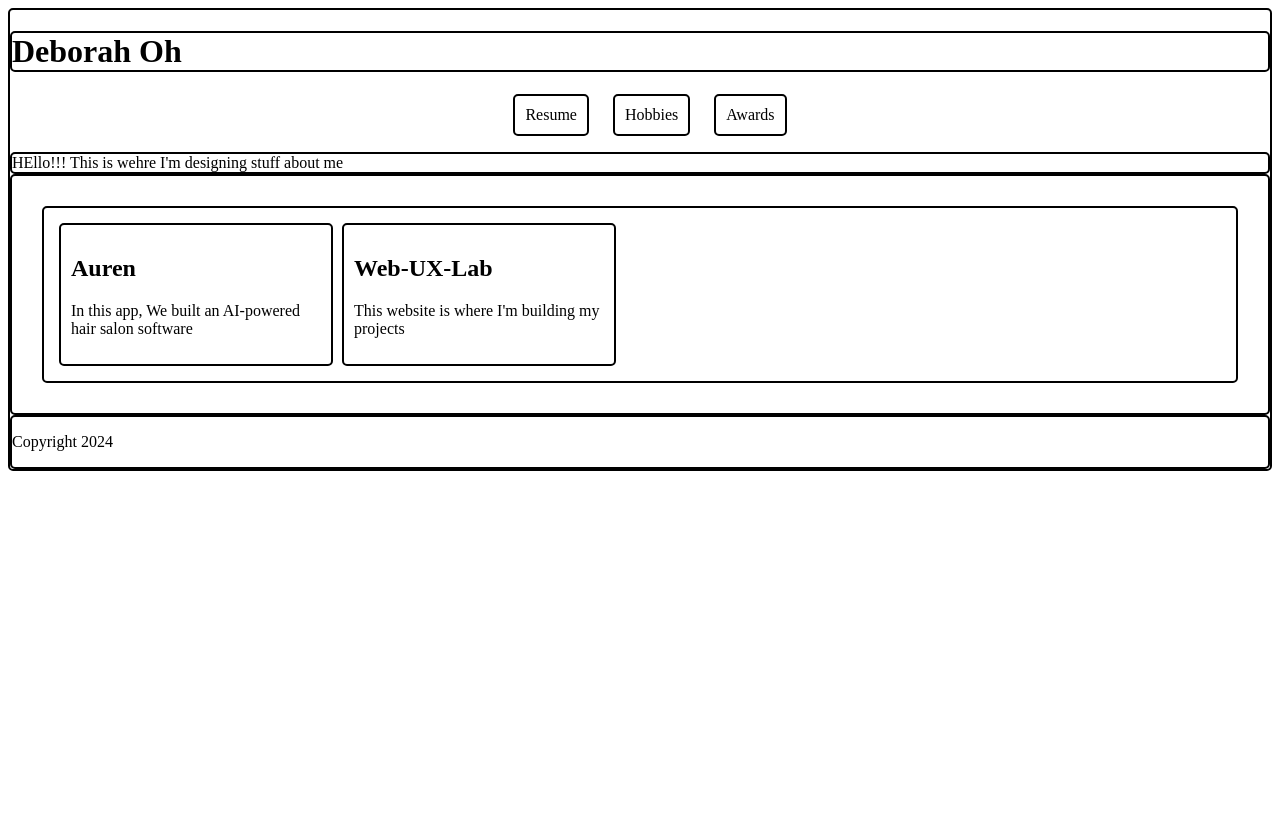
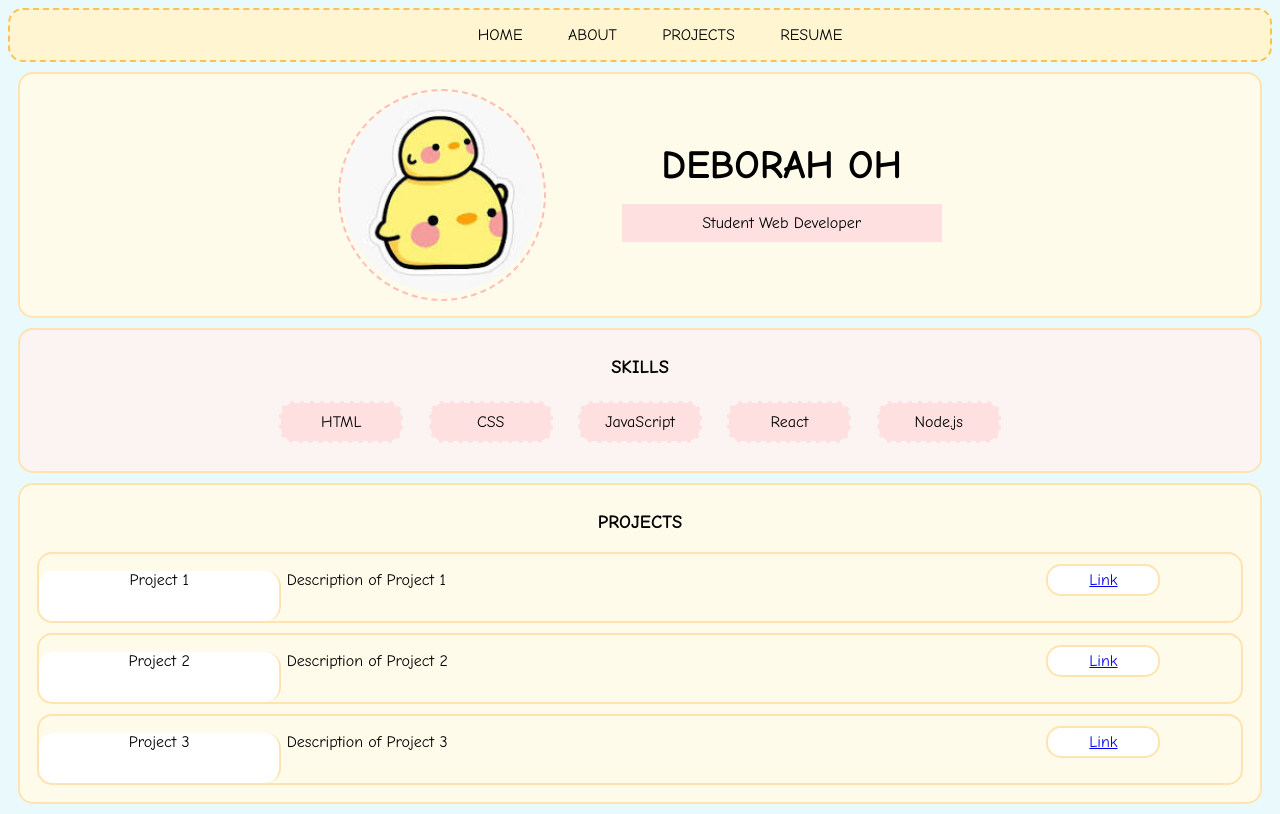
Before and after one commit to dbrho7173/web-ux-lab, a plain HTML site: page index.html in a window 1280 px wide. Drawn offline with Linux system fonts and the light colour scheme.

Commit message:
Completed a template of my intro page

```diff
--- a/index.html
+++ b/index.html
@@ -7,32 +7,63 @@
     <link rel="stylesheet" href="style.css">
 </head>
 <body>
-    <h1>Deborah Oh</h1>
+    <nav id="main-nav" aria-label="Main Navigation">
+        <ul>
+            <li>HOME</li>
+            <li>ABOUT</li>
+            <li>PROJECTS</li>
+            <li>RESUME</li>
+        </ul>
+    </nav>
 
-    <ul id="nav-list">
-        <li>Resume</li>
-        <li>Hobbies</li>
-        <li>Awards</li>
-    </ul>
-
-    <section>
-        HEllo!!! This is wehre I'm designing stuff about me
+    <section id="introduction">
+        <article id="pfp">
+            <img src="images.jpg" alt="pfp placeholder" width="200px" height="200px">
+        </article>
+        <article id="bio">
+            <h1 id="name">
+                DEBORAH OH
+            </h1>
+            <p id="role">
+                Student Web Developer
+            </p>
+        </article>
     </section>
-
-    <section id="projects">
-        <div id = "project-grid">
-            <article class="project-cards">
-                <h2>Auren</h2>
-                <p> In this app, We built an AI-powered hair salon software</p>
-            </article>
-            <article class="project-cards">
-                <h2>Web-UX-Lab</h2>
-                <p> This website is where I'm building my projects</p>
-            </article>
+    <section id="skills">
+        <h3>SKILLS</h3>
+        <div id="skills-list">
+            <ul>
+                <li>HTML</li>
+                <li>CSS</li>
+                <li>JavaScript</li>
+                <li>React</li>
+                <li>Node.js</li>
+            </ul>
         </div>
     </section>
-    <footer>
-        <p>Copyright 2024</p>
-    </footer>
+    <section id="projects">
+        <h3>PROJECTS</h3>
+        <article id="project-1">
+            <div class="project-title">Project 1</div>
+            <div class="project-description">Description of Project 1</div>
+            <div class="project-link">
+                <a href="project1.html" target="_blank">Link</a>
+            </div>
+        </article>
+        <article id="project-2">
+            <div class="project-title">Project 2</div>
+            <div class="project-description">Description of Project 2</div>
+            <div class="project-link">
+                <a href="project2.html" target="_blank">Link</a>
+            </div>
+        </article>
+        <article id="project-3">
+            <div class="project-title">Project 3</div>
+            <div class="project-description">Description of Project 3</div>
+            <div class="project-link">
+                <a href="project3.html" target="_blank">Link</a>
+            </div>
+        </article>
+    </section>
 </body>
 </html>
--- a/style.css
+++ b/style.css
@@ -1,32 +1,125 @@
-li, footer, h1, body, section, div, article {
-    border: 2px solid black;
-    border-radius: 5px;
+body {
+    font-family: "Comic Sans MS", "Comic Sans", cursive, sans-serif;
+    background-color: hsl(187, 74%, 95%);
 }
 
-section {
-    height: auto;
+#main-nav {
+    background-color: hsl(48, 100%, 91%);
+    border: 2px dashed hsl(39, 100%, 66%);
+    border-radius: 15px;
+    text-align: center;
+}
+#main-nav li {
+    list-style-type: none;
+    display: inline-block;
+    margin: 0 20px 0 20px;
 }
 
-#nav-list {
-   list-style: none;
-   text-align: center;
+#introduction {
+    background-color: hsl(48, 100%, 96%);
+    border: 2px solid hwb(39 69% 0%);
+    text-align: center;
+    margin: 10px;
+    border-radius: 15px;
+    padding: 15px;
+}
+#introduction article {
+    display: inline-block;
+    width: auto;
+    height: auto;
+    vertical-align: middle;
 }
 
-#nav-list li {
-    display: inline-block;
-    padding: 10px;
-    margin-right: 20px;
+#pfp {
+    border-radius: 50%;
+    border: 2px dashed hsl(0, 100%, 87%);
+}
+#pfp img {
+    border-radius: 50%;
+    margin: 2px;
 }
 
-#project-grid {
-    height: auto;
-    margin: 30px;
-    padding: 15px;
+#bio {
+    background-color: hsl(48, 100%, 96%);
+    text-align: center;
+    border-radius: 15px;
+    width: 500px;
+    margin-left: 70px;
+}
+#name {
+    font-size: 40px;
+    margin: 10px;
+}
+#role {
+    background-color: hsl(0, 100%, 94%);
+    width: 300px;
+    padding: 10px;
 }
 
-#project-grid article {
+#skills {
+    background-color: hsl(0, 57%, 97%);
+    border: 2px solid hwb(39 69% 0%);
+    text-align: center;
+    margin: 10px;
+    border-radius: 15px;
+    padding: 7px;
+}
+#skills-list ul {
+    list-style-type: none;
+    padding: 0;
+}
+#skills-list li {
+    border: 2px dashed hsl(0, 57%, 97%);
+    border-radius: 15px;
+    background-color: hsl(0, 100%, 94%);
+    width: 100px;
+    padding: 10px;
+    margin: 5px 10px 5px 10px;
     display: inline-block;
-    padding: 10px;
-    margin-right: 5px;
-    max-width: 250px;
 }
+
+#projects {
+    background-color: hsl(48, 100%, 96%);
+    border: 2px solid hwb(39 69% 0%);
+    text-align: left;
+    margin: 10px;
+    border-radius: 15px;
+    padding: 7px;
+}
+#projects h3 {
+    text-align: center;
+}
+#projects article {
+    border: 2px solid hwb(39 69% 0%);
+    border-radius: 15px;
+    margin: 10px;
+}
+#projects article div {
+    display: inline-block;
+    height: 50px;
+}
+.project-title {
+    width: 20%;
+    border-right: 2px solid hwb(39 69% 0%);
+    border-radius: 15px;
+    text-align: center;
+    background-color: white;
+}
+.project-description {
+    width: 60%;
+}
+.project-link {
+    width: 15%;
+    border-radius: 15px;
+    text-align: center;
+}
+.project-link a{
+    display: inline-block;
+    width: 100px;
+    border: 2px solid hwb(39 69% 0%);
+    border-radius: 15px;
+    text-align: center;
+    background-color: white;
+    padding: 5px;
+    margin-top: 10px;
+}
```
Also changed, not shown: images.jpg (added).
